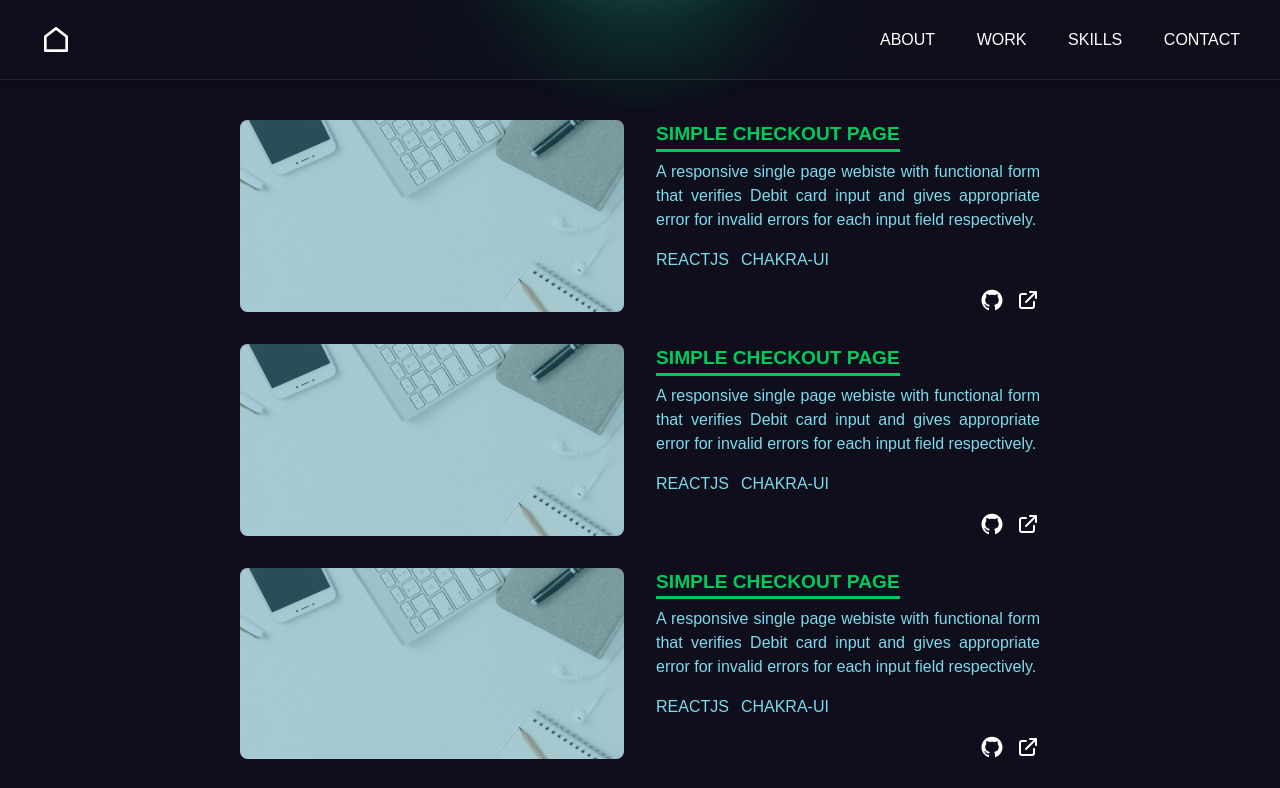
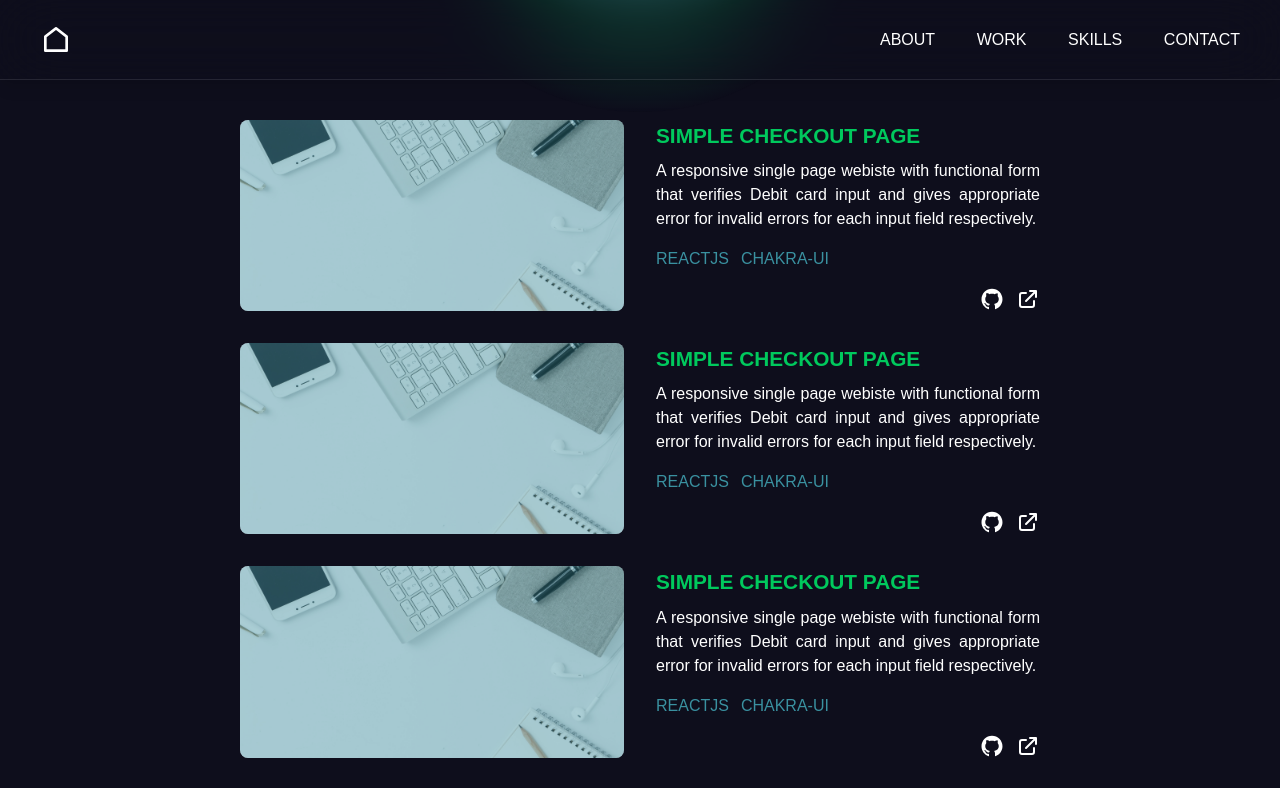
Before and after one commit to Christianey/portfolio, a Next.js app: page /work in a window 1280 px wide. Shown: the top 788 px of the page. Built offline with nearby package versions, Linux system fonts and the light colour scheme; a web font is replaced by a local one.

Commit message:
modified workcard and gmail contact link

```diff
--- a/components/work/WorkCard.jsx
+++ b/components/work/WorkCard.jsx
@@ -65,17 +65,15 @@ const WorkCard = () => {
         <Text
           mb={2}
           textTransform={"uppercase"}
-          borderBottom={"3px solid"}
-          borderBottomColor={"primary"}
           alignSelf={"start"}
-          fontSize={"1.2rem"}
-          fontWeight={"bold"}
+          fontSize={"1.3rem"}
+          fontWeight={"bolder"}
           color={"primary"}
         >
           {" "}
           Simple Checkout Page
         </Text>
-        <Text mb={4} textAlign={"justify"} color={"#7edbeb"}>
+        <Text mb={4} textAlign={"justify"} color={"white"}>
           A responsive single page webiste with functional form that verifies
           Debit card input and gives appropriate error for invalid errors for
           each input field respectively.
@@ -85,7 +83,7 @@ const WorkCard = () => {
           mb={4}
           sx={{
             "& > .chakra-text": {
-              color: "#7edbeb",
+              color: "secondary",
             },
           }}
         >
--- a/pages/contact.jsx
+++ b/pages/contact.jsx
@@ -59,7 +59,7 @@ const Contacts = () => {
           </a>
           <SiGmail className={styles.skills} />
           <a
-            href="https://mail.google.com/mail/u/0/#compose"
+            href="mailto:eyubechristian@gmail.com"
             target="_blank"
             rel="noreferrer"
           >
--- a/pages/work.jsx
+++ b/pages/work.jsx
@@ -1,4 +1,4 @@
-import { Box, Flex, Slide } from "@chakra-ui/react";
+import { Flex, Slide } from "@chakra-ui/react";
 import WorkCard from "../components/work/WorkCard";
 
 const Work = () => {
```
